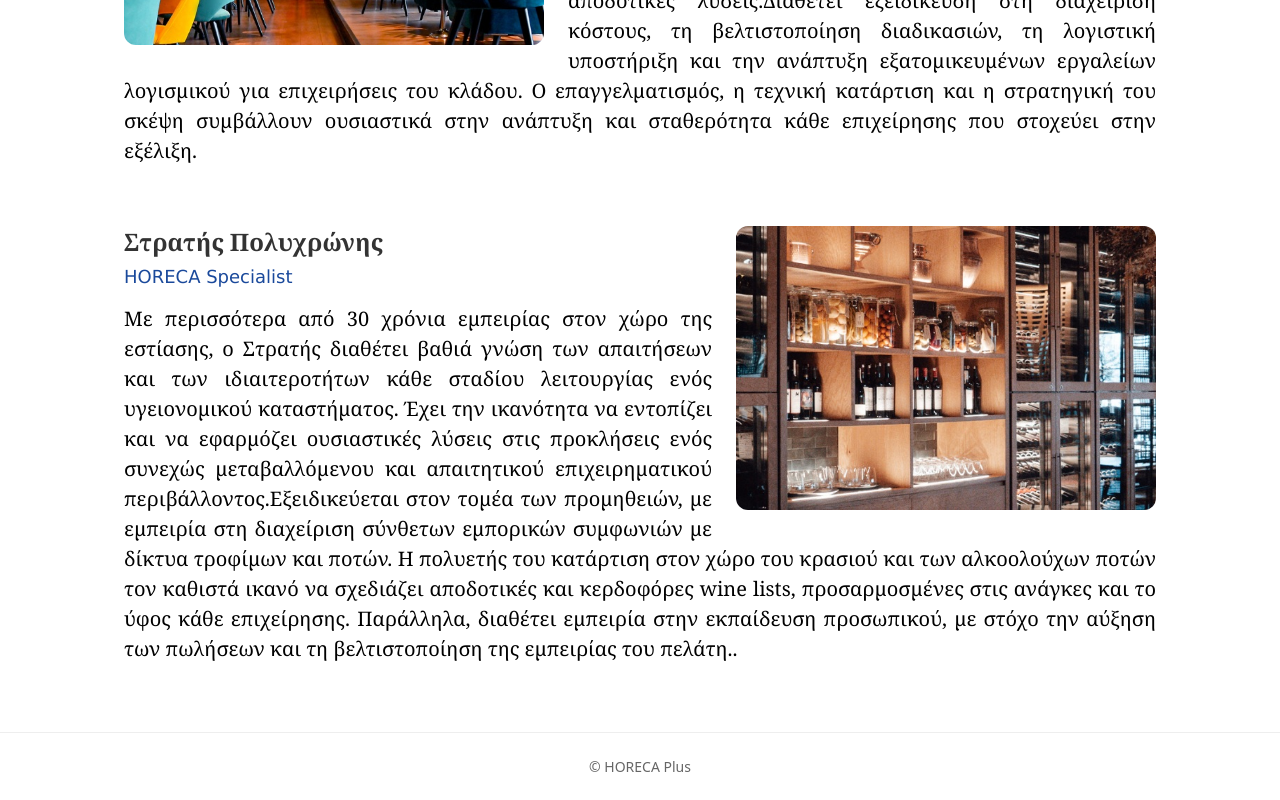
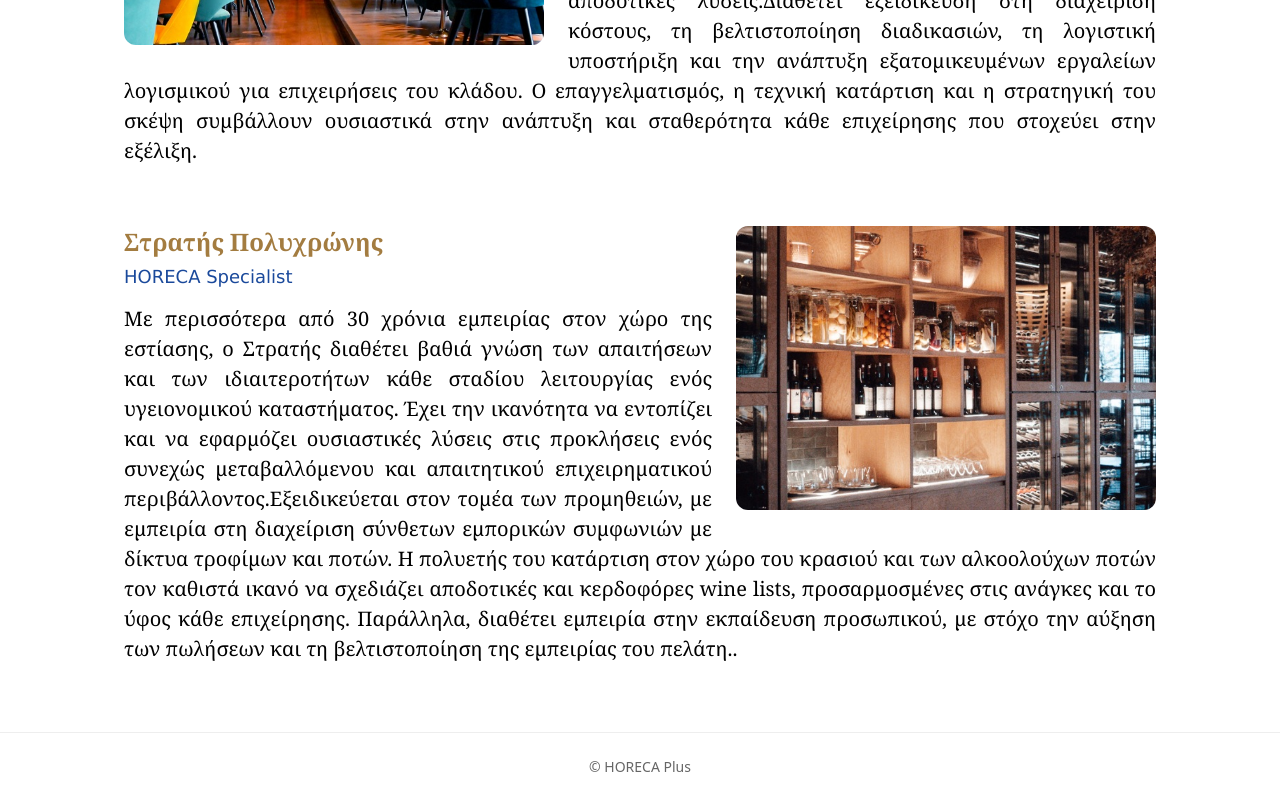
Before and after one commit to SteliosManidakis/horeca-plus, a Next.js app: page /el/about in a window 1280 px wide. Shown: the part 678-1478 px from the top of the page. Built offline with nearby package versions, Linux system fonts and the light colour scheme.

Commit message:
Update page.tsx

```diff
--- a/app/[locale]/about/page.tsx
+++ b/app/[locale]/about/page.tsx
@@ -98,7 +98,7 @@ export default async function Page({
         </div>
 
         <h2 style={{
-          fontSize: 24, lineHeight: 1.3, fontWeight: 700, color: '##a37c40',
+          fontSize: 24, lineHeight: 1.3, fontWeight: 700, color: '#a37c40',
           fontFamily: 'Georgia, serif', marginTop: 0, marginBottom: 8
         }}>
           {t.about.memberName1}
```
